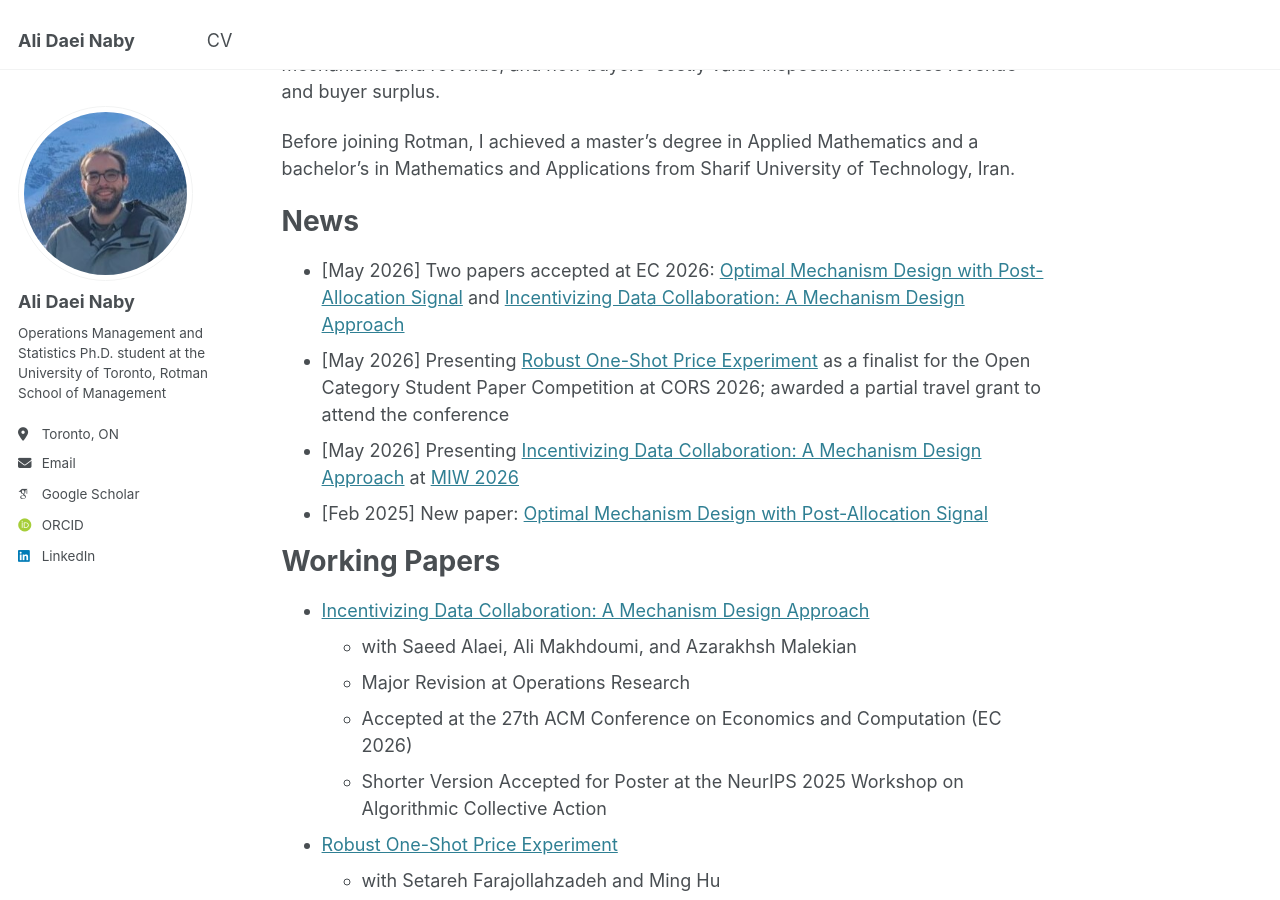
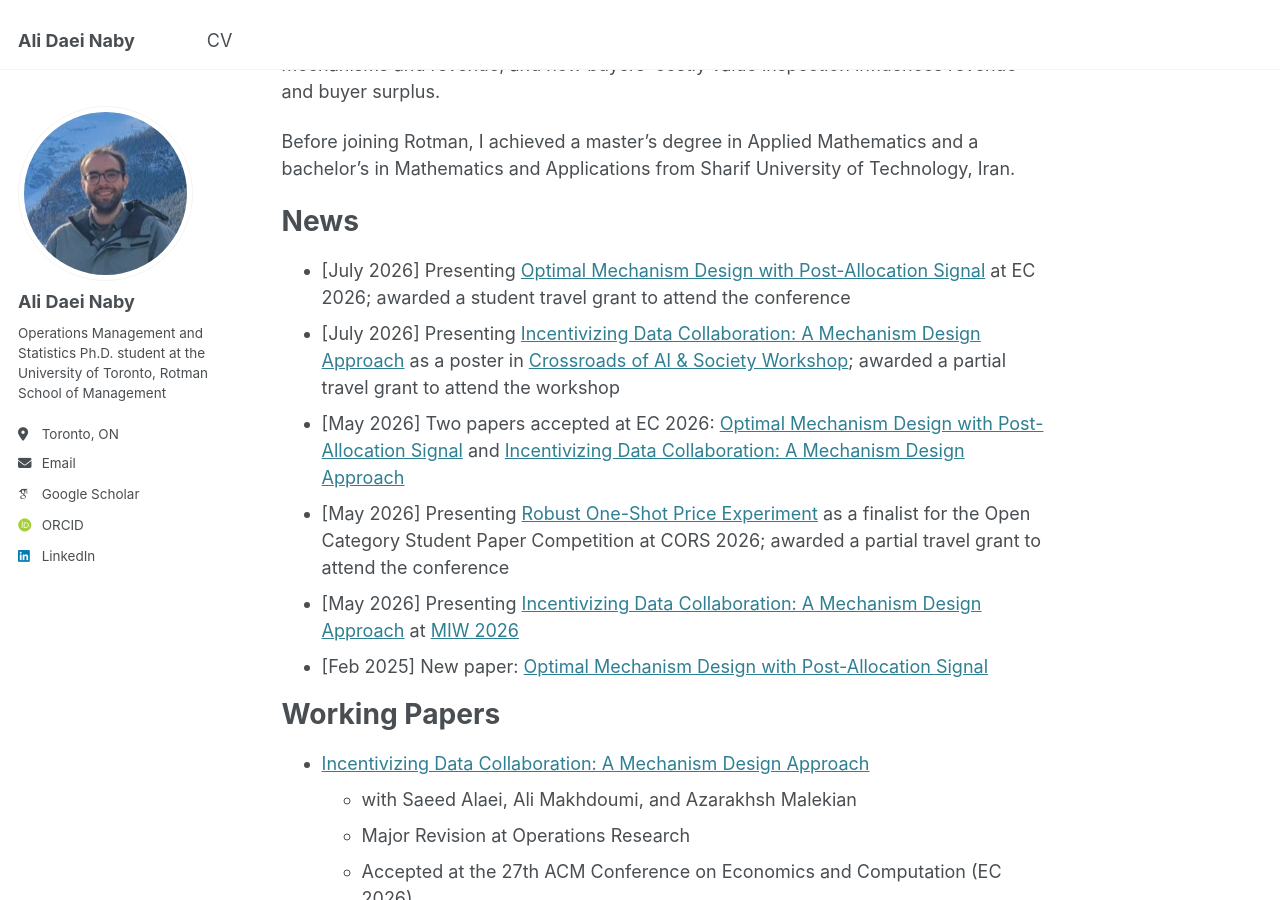
Before and after one commit to alidaeinaby/alidaeinaby.github.io, a Jekyll site: the page built from _pages/about.md, in a window 1280 px wide and 900 px high, scrolled down 310 px. Built offline with Jekyll 4.4.1, drawn with Linux system fonts in a browser that asks for light colours; some web fonts are replaced.

Commit message:
Update about.md

```diff
--- a/_pages/about.md
+++ b/_pages/about.md
@@ -15,6 +15,8 @@ Before joining Rotman, I achieved a master's degree in Applied Mathematics and a
 
 News
 ======
+- [July 2026] Presenting [Optimal Mechanism Design with Post-Allocation Signal](https://papers.ssrn.com/sol3/papers.cfm?abstract_id=6220718) at EC 2026; awarded a student travel grant to attend the conference
+- [July 2026] Presenting [Incentivizing Data Collaboration: A Mechanism Design Approach](https://papers.ssrn.com/sol3/papers.cfm?abstract_id=5297868) as a poster in [Crossroads of AI & Society Workshop](https://aaforml.com/2026/); awarded a partial travel grant to attend the workshop
 - [May 2026] Two papers accepted at EC 2026:
   [Optimal Mechanism Design with Post-Allocation Signal](https://papers.ssrn.com/sol3/papers.cfm?abstract_id=6220718) and [Incentivizing Data Collaboration: A Mechanism Design Approach](https://papers.ssrn.com/sol3/papers.cfm?abstract_id=5297868)
 - [May 2026] Presenting [Robust One-Shot Price Experiment](https://papers.ssrn.com/sol3/papers.cfm?abstract_id=4899852) as a finalist for the Open Category Student Paper Competition at CORS 2026; awarded a partial travel grant to attend the conference
```
